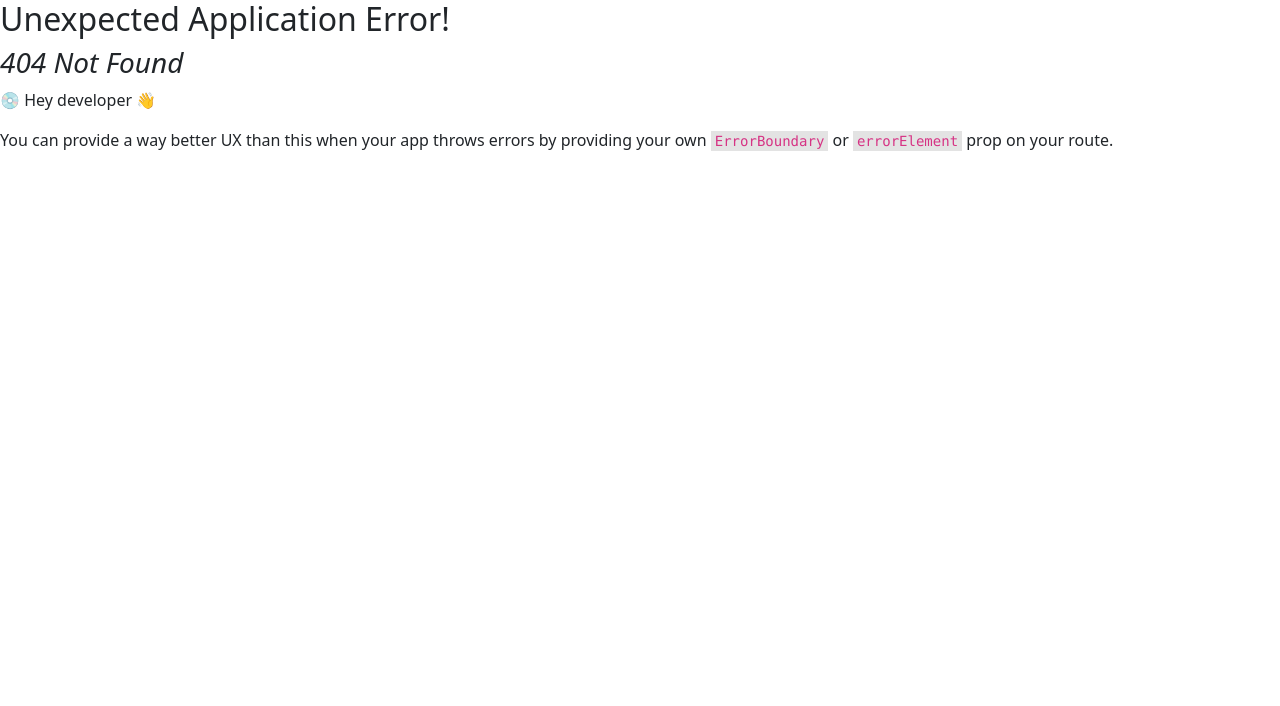
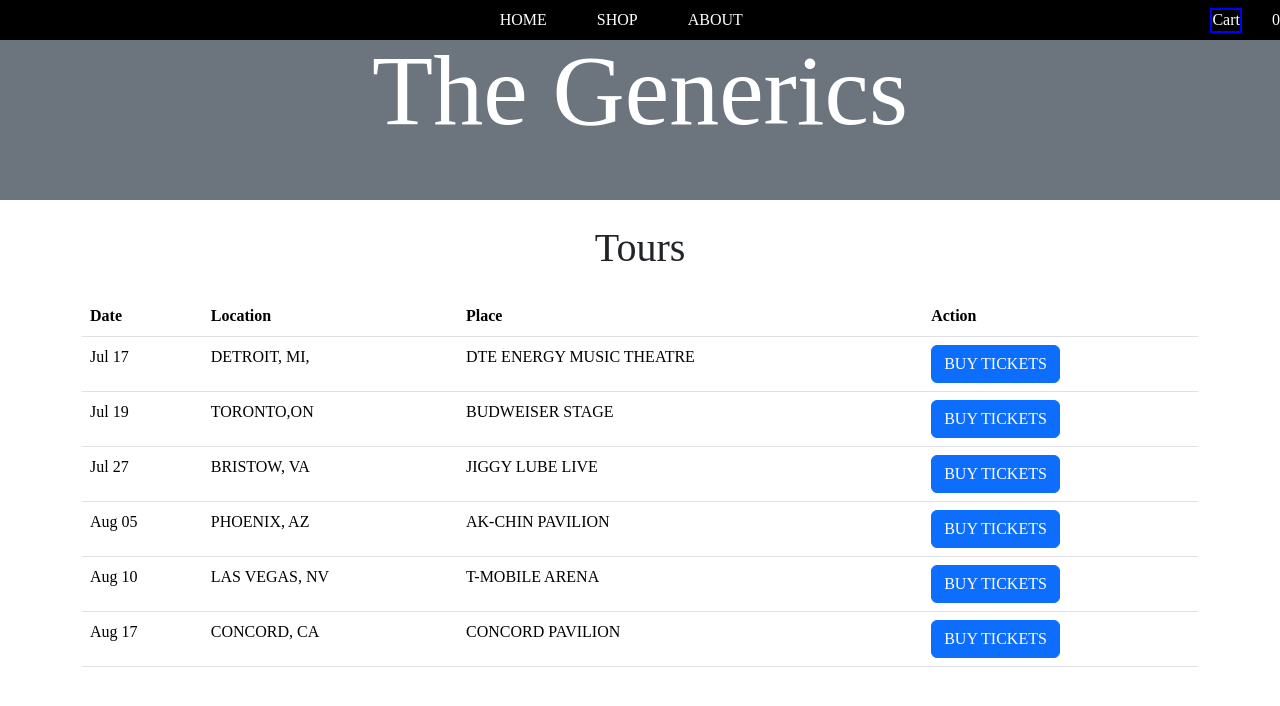
Before and after one commit to Kuldeep2804Yadav/E-Commerce, a React (Create React App) app: page /home in a window 1280 px wide. Before the commit this address had no page. Shown: the top 706 px of the page. Built offline with nearby package versions, Linux system fonts and the light colour scheme.

Commit message:
created home Page

```diff
--- a/src/App.js
+++ b/src/App.js
@@ -1,13 +1,10 @@
 import { Outlet } from "react-router-dom";
-import Heading from "./components/Home/Heading";
-import Home from "./components/Home/Store";
 import Header from "./components/Navbar/Header";
 
 function App() {
   return (
     <div className="app">
       <Header />
-      <Heading/>
       <Outlet/>
 
     </div>
--- a/src/components/About/About.js
+++ b/src/components/About/About.js
@@ -1,12 +1,23 @@
 import React from "react";
-import "./About.css"
+
+import "./About.css";
+import Heading from "../Home/Heading";
 
 const About = () => {
   return (
-    <div className="about ">
-      <h1 className="text-center">About</h1>
-      <div className=" about-content d-flex align-item-center">
-        <img src="https://cdn.pixabay.com/photo/2023/09/14/21/01/ai-generated-8253741_1280.png" alt="MusicImage" ></img>
+    <div className="about">
+      <Heading />
+      <div className="container mt-4">
+        <h1 className="text-center mb-4">About</h1>
+        <div className="row align-items-center">
+          <div className="col-md-4 mb-4">
+            <img
+              src="https://cdn.pixabay.com/photo/2023/09/14/21/01/ai-generated-8253741_1280.png"
+              alt="MusicImage"
+              className="w-50 h-50"
+            />
+          </div>
+          <div className="col-md-5">
             <p>
               Lorem ipsum dolor sit amet consectetur adipisicing elit. Iste itaque
               culpa natus quia dolores debitis consectetur id sequi nam doloremque
@@ -29,6 +40,8 @@ const About = () => {
             </p>
           </div>
         </div>
+      </div>
+    </div>
   );
 };
 
--- a/src/components/Home/Content.js
+++ b/src/components/Home/Content.js
@@ -19,7 +19,7 @@ function Content(props) {
       <img src={imageUrl} alt="profile" />
       <div className="price-button">
         <p>${price}</p>
-        <button className="bg-primary" onClick={handleAddToCart}>
+        <button className="bg-primary border-white" onClick={handleAddToCart}>
           Add to Cart
         </button>
       </div>
--- a/src/components/Home/Heading.js
+++ b/src/components/Home/Heading.js
@@ -3,9 +3,11 @@ import "./Heading.css";
 import { Container } from "react-bootstrap";
 
 function Heading() {
+
   return (
     <Container className="heading bg-secondary text-center border-3 border-top " fluid >
       <h1 className="text-white mt-2">The Generics</h1>
+
     </Container>
   );
 }
--- /dev/null
+++ b/src/components/HomePage/Home.js
@@ -0,0 +1,46 @@
+import React from "react";
+import Heading from "../Home/Heading";
+
+const Home = () => {
+  const ticketData = [
+    { id: 1, Date: "Jul 17", location: "DETROIT, MI,", place: "DTE ENERGY MUSIC THEATRE" },
+    { id: 2, Date: "Jul 19", location: "TORONTO,ON", place: "BUDWEISER STAGE" },
+    { id: 3, Date: "Jul 27", location: "BRISTOW, VA", place: "JIGGY LUBE LIVE" },
+    { id: 4, Date: "Aug 05", location: "PHOENIX, AZ", place: "AK-CHIN PAVILION" },
+    { id: 5, Date: "Aug 10", location: "LAS VEGAS, NV", place: "T-MOBILE ARENA" },
+    { id: 6, Date: "Aug 17", location: "CONCORD, CA", place: "CONCORD PAVILION" },
+  ];
+
+  return (
+    <div>
+      <Heading />
+      <main className="container mt-4">
+        <h1 className="text-dark mb-4 text-center" >Tours</h1>
+        <table className="table ">
+          <thead>
+            <tr>
+              <th>Date</th>
+              <th>Location</th>
+              <th>Place</th>
+              <th>Action</th>
+            </tr>
+          </thead>
+          <tbody>
+            {ticketData.map((data) => (
+              <tr key={data.id}>
+                <td>{data.Date}</td>
+                <td>{data.location}</td>
+                <td>{data.place}</td>
+                <td>
+                  <button className="btn btn-primary">BUY TICKETS</button>
+                </td>
+              </tr>
+            ))}
+          </tbody>
+        </table>
+      </main>
+    </div>
+  );
+};
+
+export default Home;
--- a/src/components/Navbar/Header.js
+++ b/src/components/Navbar/Header.js
@@ -16,7 +16,7 @@ function Header() {
       <Navbar className="navbar ">
         <ul>
           <li>
-            <NavLink>HOME</NavLink>
+            <NavLink to={'./home'}>HOME</NavLink>
           </li>
           <li>
             <NavLink to={"./"}>SHOP</NavLink>
--- a/src/components/Home/Store.js
+++ b/src/components/Store/Store.js
@@ -1,14 +1,16 @@
 import React, { useContext } from "react";
 
-import Content from "./Content";
+import Content from "../Home/Content";
 import "./Store.css";
 import Button from "../UI/Button";
 import Footer from "../Footer/Footer";
 import { Context } from "../ContextApi/Context";
-function Home() {
-  const {musicData,merch} = useContext(Context);
+import Heading from "../Home/Heading";
+function Store() {
+  const { musicData, merch } = useContext(Context);
   return (
     <div className="home">
+      <Heading />
 
       <div className="music">
         <h1>Music</h1>
@@ -32,4 +34,4 @@ function Home() {
   );
 }
 
-export default Home;
+export default Store;
--- a/src/index.css
+++ b/src/index.css
@@ -1,4 +1,5 @@
 *{
     margin: 0;
     padding: 0;
+    font-family: 'Times New Roman', Times, serif;
 }
```
Also changed, not shown: src/components/HomePage/Home.css (added, +12 -0 lines), src/index.js (+8 -3 lines), src/components/Store/Store.css (renamed from src/components/Home/Store.css). Lines whose indentation alone changed are shown as unchanged.
